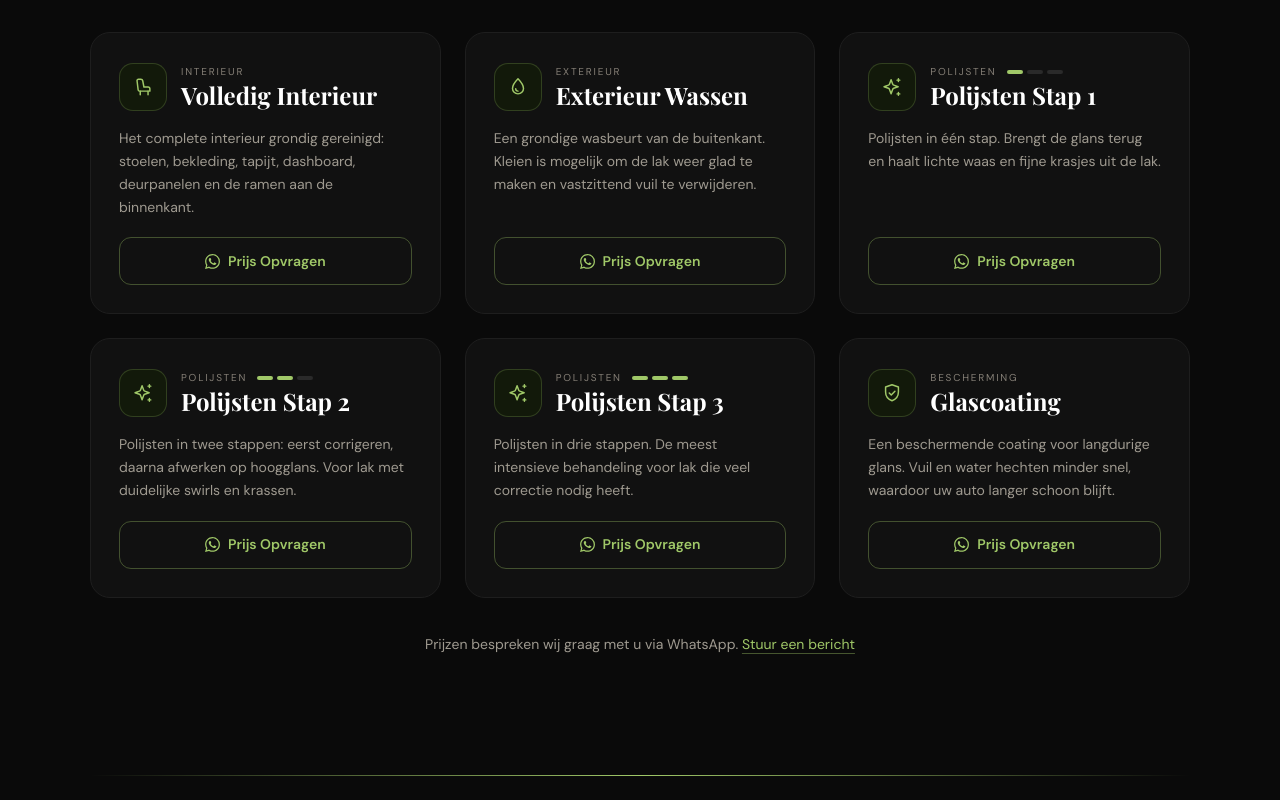
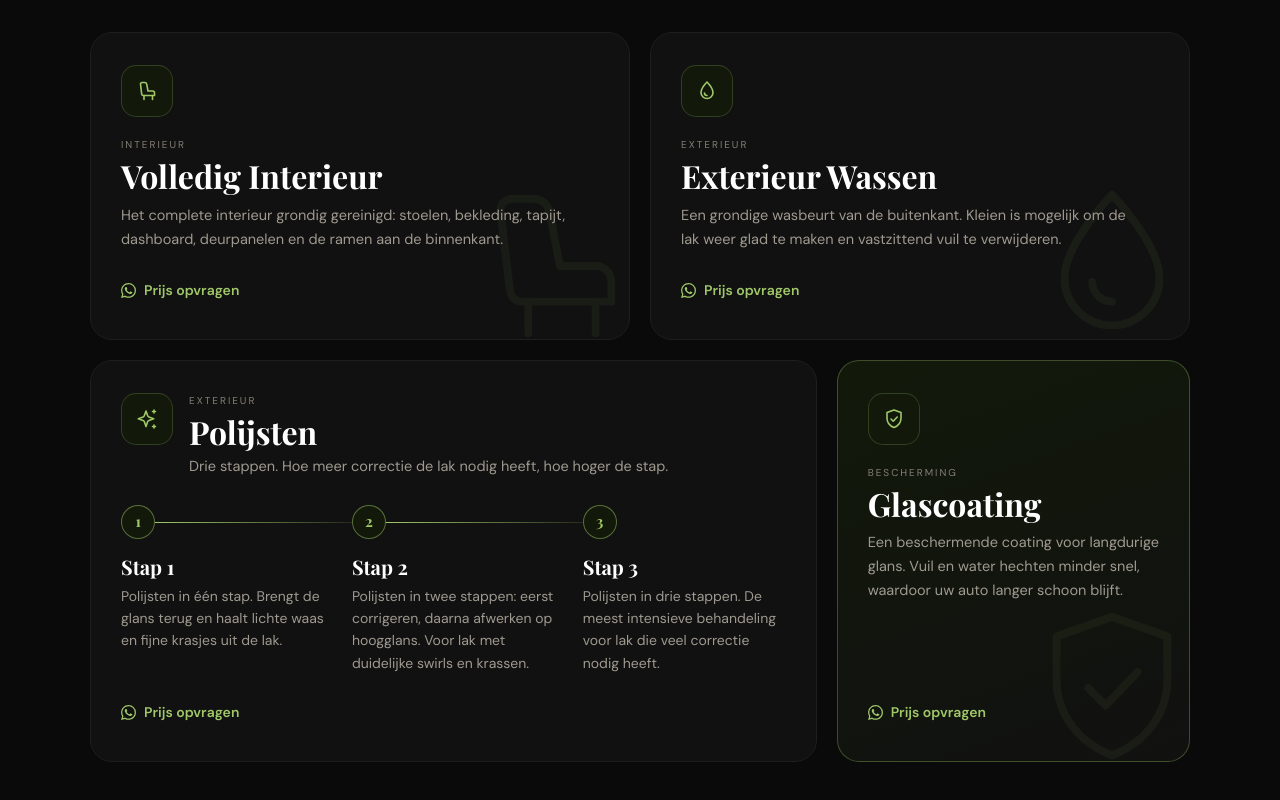
Before and after one commit to lucarmg/intor-detailing, a Next.js app: page / in a window 1280 px wide. Shown: the part 1120-1920 px from the top of the page. Built offline with nearby package versions, Linux system fonts and the light colour scheme; a web font is replaced by a local one.

Commit message:
refactor: Update service structure and styling for improved layout and clarity

```diff
--- a/app/globals.css
+++ b/app/globals.css
@@ -663,109 +663,187 @@ svg {
 
 /* 6. Pakketten ------------------------------------------------------------ */
 
-/* Six treatments. One column on phones, two on tablets, three on desktop. */
+/* Four panels: interieur, exterieur, polijsten (three steps) and glascoating. */
 
 .pk-grid {
   display: grid;
-  gap: 12px;
+  gap: 14px;
 }
 
 .pk-card {
+  position: relative;
   display: flex;
   flex-direction: column;
-  padding: 20px 18px 18px;
+  padding: 24px 22px;
   border: 1px solid var(--line);
-  border-radius: 20px;
+  border-radius: 22px;
   background: var(--surface);
-  transition:
-    transform 0.3s var(--ease),
-    box-shadow 0.3s,
-    border-color 0.3s;
+  overflow: hidden;
 }
 
-.pk-head {
-  display: flex;
-  align-items: center;
-  gap: 14px;
-  margin-bottom: 14px;
+.pk-card--coat {
+  background: linear-gradient(160deg, var(--surface-accent) 0%, var(--surface) 100%);
+  border-color: rgba(var(--accent-rgb), 0.32);
+}
+
+/* Large faint icon in the corner of a panel */
+.pk-ghost {
+  position: absolute;
+  right: -18px;
+  bottom: -22px;
+  color: var(--accent);
+  opacity: 0.06;
+  pointer-events: none;
+}
+
+.pk-ghost svg {
+  stroke-width: 1;
 }
 
 .pk-icon {
   display: grid;
   place-items: center;
-  width: 48px;
-  height: 48px;
+  width: 52px;
+  height: 52px;
+  margin-bottom: 20px;
   border: 1px solid rgba(var(--accent-rgb), 0.22);
-  border-radius: 14px;
+  border-radius: 15px;
   background: var(--surface-accent);
   color: var(--accent);
   flex-shrink: 0;
 }
 
-.pk-title {
-  min-width: 0;
-}
-
 .pk-kind {
-  display: flex;
-  align-items: center;
-  gap: 10px;
   color: var(--dim);
   font-size: 10px;
-  letter-spacing: 0.18em;
+  letter-spacing: 0.2em;
   text-transform: uppercase;
-  margin-bottom: 3px;
-}
-
-/* Polijsten: three small bars show which of the three steps this is. */
-.pk-steps {
-  display: inline-flex;
-  gap: 4px;
-}
-
-.pk-steps i {
-  width: 16px;
-  height: 4px;
-  border-radius: 2px;
-  background: var(--line-2);
-}
-
-.pk-steps i.is-on {
-  background: var(--accent);
+  margin-bottom: 6px;
 }
 
 .pk-name {
   font-family: var(--serif);
-  font-size: 22px;
+  font-size: clamp(26px, 3vw, 32px);
   font-weight: 700;
-  line-height: 1.15;
+  line-height: 1.12;
   color: #fff;
 }
 
 .pk-desc {
+  position: relative;
   flex: 1;
   color: var(--muted);
-  font-size: 14px;
+  font-size: 14.5px;
   line-height: 1.65;
-  margin-bottom: 18px;
+  max-width: 46ch;
+  margin: 10px 0 22px;
 }
 
-.pk-cta {
-  display: flex;
+.pk-ask {
+  position: relative;
+  display: inline-flex;
   align-items: center;
-  justify-content: center;
+  align-self: flex-start;
   gap: 8px;
-  min-height: 48px;
-  padding: 11px 16px;
-  border: 1px solid rgba(var(--accent-rgb), 0.35);
-  border-radius: 12px;
+  padding: 6px 0;
   color: var(--accent);
   font-size: 14px;
   font-weight: 600;
-  transition:
-    background-color 0.3s,
-    border-color 0.3s,
-    color 0.3s;
+  white-space: nowrap;
+}
+
+.pk-ask span {
+  text-decoration: underline;
+  text-decoration-color: transparent;
+  text-underline-offset: 4px;
+  transition: text-decoration-color 0.2s;
+}
+
+/* The polijsten panel */
+
+.pk-polish-head {
+  display: flex;
+  align-items: flex-start;
+  gap: 16px;
+  margin-bottom: 26px;
+}
+
+.pk-polish-head .pk-icon {
+  margin-bottom: 0;
+}
+
+.pk-polish-sub {
+  color: var(--muted);
+  font-size: 14.5px;
+  line-height: 1.6;
+  margin-top: 6px;
+}
+
+.pk-steps {
+  display: grid;
+  flex: 1;
+  align-content: start;
+  margin: 0 0 22px;
+  padding: 0;
+  list-style: none;
+}
+
+/* Phones: the steps run down the page, joined by a vertical line. */
+.pk-step {
+  position: relative;
+  display: grid;
+  grid-template-columns: 34px minmax(0, 1fr);
+  column-gap: 14px;
+  padding-bottom: 22px;
+}
+
+.pk-step:last-child {
+  padding-bottom: 0;
+}
+
+.pk-step::before {
+  content: "";
+  position: absolute;
+  left: 16px;
+  top: 34px;
+  bottom: 0;
+  width: 1px;
+  background: linear-gradient(var(--accent), rgba(var(--accent-rgb), 0.15));
+}
+
+.pk-step:last-child::before {
+  display: none;
+}
+
+.pk-node {
+  display: grid;
+  place-items: center;
+  width: 34px;
+  height: 34px;
+  border: 1px solid rgba(var(--accent-rgb), 0.5);
+  border-radius: 50%;
+  background: var(--surface-accent);
+  color: var(--accent);
+  font-family: var(--serif);
+  font-size: 15px;
+  font-weight: 700;
+}
+
+.pk-step-name {
+  margin: 0;
+  font-family: var(--serif);
+  font-size: 20px;
+  font-weight: 700;
+  line-height: 34px;
+  color: #fff;
+}
+
+.pk-step-desc {
+  grid-column: 2;
+  color: var(--muted);
+  font-size: 14px;
+  line-height: 1.6;
+  margin: 2px 0 0;
 }
 
 .pk-note {
@@ -788,41 +866,64 @@ svg {
 }
 
 @media (hover: hover) {
-  .pk-cta:hover {
-    border-color: var(--accent);
-    background: var(--accent);
-    color: #000;
-  }
-  .pk-card:hover {
-    transform: translateY(-4px);
-    border-color: rgba(var(--accent-rgb), 0.28);
-    box-shadow: 0 8px 40px rgba(var(--accent-rgb), 0.07);
+  .pk-ask:hover span {
+    text-decoration-color: rgba(var(--accent-rgb), 0.6);
   }
 }
 
-@media (min-width: 640px) {
+/* Tablets: two columns, and the steps run left to right. */
+@media (min-width: 720px) {
   .pk-grid {
     grid-template-columns: repeat(2, 1fr);
     gap: 18px;
   }
   .pk-card {
-    padding: 26px 24px 24px;
+    padding: 32px 30px;
   }
-  .pk-head {
-    margin-bottom: 16px;
+  .pk-card--polish,
+  .pk-card--coat {
+    grid-column: 1 / -1;
+  }
+  .pk-steps {
+    grid-template-columns: repeat(3, 1fr);
+    gap: 28px;
+  }
+  .pk-step {
+    display: block;
+    padding-bottom: 0;
+  }
+  .pk-step::before {
+    left: 34px;
+    right: -28px;
+    top: 17px;
+    bottom: auto;
+    width: auto;
+    height: 1px;
+    background: linear-gradient(90deg, var(--accent), rgba(var(--accent-rgb), 0.15));
+  }
+  .pk-step-name {
+    line-height: 1.2;
+    margin-top: 16px;
+  }
+  .pk-step-desc {
+    margin: 6px 0 0;
   }
 }
 
-@media (min-width: 980px) {
+/* Desktop: polijsten wide, glascoating beside it. */
+@media (min-width: 1000px) {
   .pk-grid {
-    grid-template-columns: repeat(3, 1fr);
-    gap: 24px;
+    grid-template-columns: repeat(12, 1fr);
+    gap: 20px;
   }
-  .pk-card {
-    padding: 30px 28px 28px;
+  .pk-card--half {
+    grid-column: span 6;
   }
-  .pk-name {
-    font-size: 24px;
+  .pk-card--polish {
+    grid-column: span 8;
+  }
+  .pk-card--coat {
+    grid-column: span 4;
   }
 }
 
--- a/components/Services.tsx
+++ b/components/Services.tsx
@@ -8,58 +8,78 @@ import {
   WhatsAppIcon,
 } from "./Icons";
 
-type Service = {
-  name: string;
-  kind: string;
-  desc: string;
-  icon: ReactNode;
-  /** Alleen bij polijsten: welke van de drie stappen dit is. */
-  step?: 1 | 2 | 3;
-};
-
 // De pakketten. Pas namen en teksten hier aan.
 // Prijzen staan bewust niet op de site: die worden via WhatsApp besproken.
-const services: Service[] = [
-  {
+
+const interieur = {
   name: "Volledig Interieur",
   kind: "Interieur",
   desc: "Het complete interieur grondig gereinigd: stoelen, bekleding, tapijt, dashboard, deurpanelen en de ramen aan de binnenkant.",
-    icon: <SeatIcon />,
-  },
-  {
+};
+
+const exterieur = {
   name: "Exterieur Wassen",
   kind: "Exterieur",
   desc: "Een grondige wasbeurt van de buitenkant. Kleien is mogelijk om de lak weer glad te maken en vastzittend vuil te verwijderen.",
-    icon: <DropIcon />,
-  },
-  {
-    name: "Polijsten Stap 1",
-    kind: "Polijsten",
-    desc: "Polijsten in één stap. Brengt de glans terug en haalt lichte waas en fijne krasjes uit de lak.",
-    icon: <SparkleIcon />,
-    step: 1,
-  },
-  {
-    name: "Polijsten Stap 2",
-    kind: "Polijsten",
-    desc: "Polijsten in twee stappen: eerst corrigeren, daarna afwerken op hoogglans. Voor lak met duidelijke swirls en krassen.",
-    icon: <SparkleIcon />,
-    step: 2,
-  },
-  {
-    name: "Polijsten Stap 3",
-    kind: "Polijsten",
-    desc: "Polijsten in drie stappen. De meest intensieve behandeling voor lak die veel correctie nodig heeft.",
-    icon: <SparkleIcon />,
-    step: 3,
-  },
-  {
+};
+
+const polijsten = {
+  name: "Polijsten",
+  kind: "Exterieur",
+  intro: "Drie stappen. Hoe meer correctie de lak nodig heeft, hoe hoger de stap.",
+  steps: [
+    "Polijsten in één stap. Brengt de glans terug en haalt lichte waas en fijne krasjes uit de lak.",
+    "Polijsten in twee stappen: eerst corrigeren, daarna afwerken op hoogglans. Voor lak met duidelijke swirls en krassen.",
+    "Polijsten in drie stappen. De meest intensieve behandeling voor lak die veel correctie nodig heeft.",
+  ],
+};
+
+const glascoating = {
   name: "Glascoating",
   kind: "Bescherming",
   desc: "Een beschermende coating voor langdurige glans. Vuil en water hechten minder snel, waardoor uw auto langer schoon blijft.",
-    icon: <ShieldIcon />,
-  },
-];
+};
+
+/** Link die WhatsApp opent met de naam van de behandeling al ingevuld. */
+function AskPrice({ treatment }: { treatment: string }) {
+  return (
+    <a
+      href={waLink(`Hallo ${SITE.shortName}, wat is de prijs voor ${treatment}?`)}
+      target="_blank"
+      rel="noopener noreferrer"
+      className="pk-ask"
+      aria-label={`Prijs opvragen voor ${treatment}`}
+    >
+      <WhatsAppIcon size={15} />
+      <span>Prijs opvragen</span>
+    </a>
+  );
+}
+
+function Card({
+  item,
+  icon,
+  ghost,
+  className = "",
+}: {
+  item: { name: string; kind: string; desc: string };
+  icon: ReactNode;
+  ghost: ReactNode;
+  className?: string;
+}) {
+  return (
+    <li className={`pk-card ${className}`}>
+      <span className="pk-ghost" aria-hidden="true">
+        {ghost}
+      </span>
+      <span className="pk-icon">{icon}</span>
+      <p className="pk-kind">{item.kind}</p>
+      <h3 className="pk-name">{item.name}</h3>
+      <p className="pk-desc">{item.desc}</p>
+      <AskPrice treatment={item.name} />
+    </li>
+  );
+}
 
 export default function Services() {
   return (
@@ -79,45 +99,53 @@ export default function Services() {
         </div>
 
         <ul className="pk-grid">
-          {services.map((s) => (
-            <li key={s.name} className="pk-card">
-              <div className="pk-head">
-                <span className="pk-icon">{s.icon}</span>
-                <div className="pk-title">
-                  <p className="pk-kind">
-                    {s.kind}
-                    {s.step && (
-                      <span
-                        className="pk-steps"
-                        role="img"
-                        aria-label={`stap ${s.step} van 3`}
-                      >
-                        {[1, 2, 3].map((n) => (
-                          <i key={n} className={n <= s.step! ? "is-on" : ""} />
-                        ))}
+          <Card
+            item={interieur}
+            icon={<SeatIcon size={24} />}
+            ghost={<SeatIcon size={190} />}
+            className="pk-card--half"
+          />
+          <Card
+            item={exterieur}
+            icon={<DropIcon size={24} />}
+            ghost={<DropIcon size={190} />}
+            className="pk-card--half"
+          />
+
+          {/* De drie polijst-stappen staan samen in één blok. */}
+          <li className="pk-card pk-card--polish">
+            <div className="pk-polish-head">
+              <span className="pk-icon">
+                <SparkleIcon size={24} />
               </span>
-                    )}
-                  </p>
-                  <h3 className="pk-name">{s.name}</h3>
+              <div>
+                <p className="pk-kind">{polijsten.kind}</p>
+                <h3 className="pk-name">{polijsten.name}</h3>
+                <p className="pk-polish-sub">{polijsten.intro}</p>
               </div>
             </div>
 
-              <p className="pk-desc">{s.desc}</p>
-
-              <a
-                href={waLink(
-                  `Hallo ${SITE.shortName}, wat is de prijs voor ${s.name}?`
-                )}
-                target="_blank"
-                rel="noopener noreferrer"
-                className="pk-cta"
-                aria-label={`Prijs opvragen voor ${s.name}`}
-              >
-                <WhatsAppIcon size={15} />
-                Prijs Opvragen
-              </a>
+            <ol className="pk-steps">
+              {polijsten.steps.map((desc, i) => (
+                <li key={i} className="pk-step">
+                  <span className="pk-node" aria-hidden="true">
+                    {i + 1}
+                  </span>
+                  <h4 className="pk-step-name">Stap {i + 1}</h4>
+                  <p className="pk-step-desc">{desc}</p>
                 </li>
               ))}
+            </ol>
+
+            <AskPrice treatment={polijsten.name} />
+          </li>
+
+          <Card
+            item={glascoating}
+            icon={<ShieldIcon size={24} />}
+            ghost={<ShieldIcon size={190} />}
+            className="pk-card--coat"
+          />
         </ul>
 
         <p className="pk-note">
```
Lines whose indentation alone changed are shown as unchanged.
